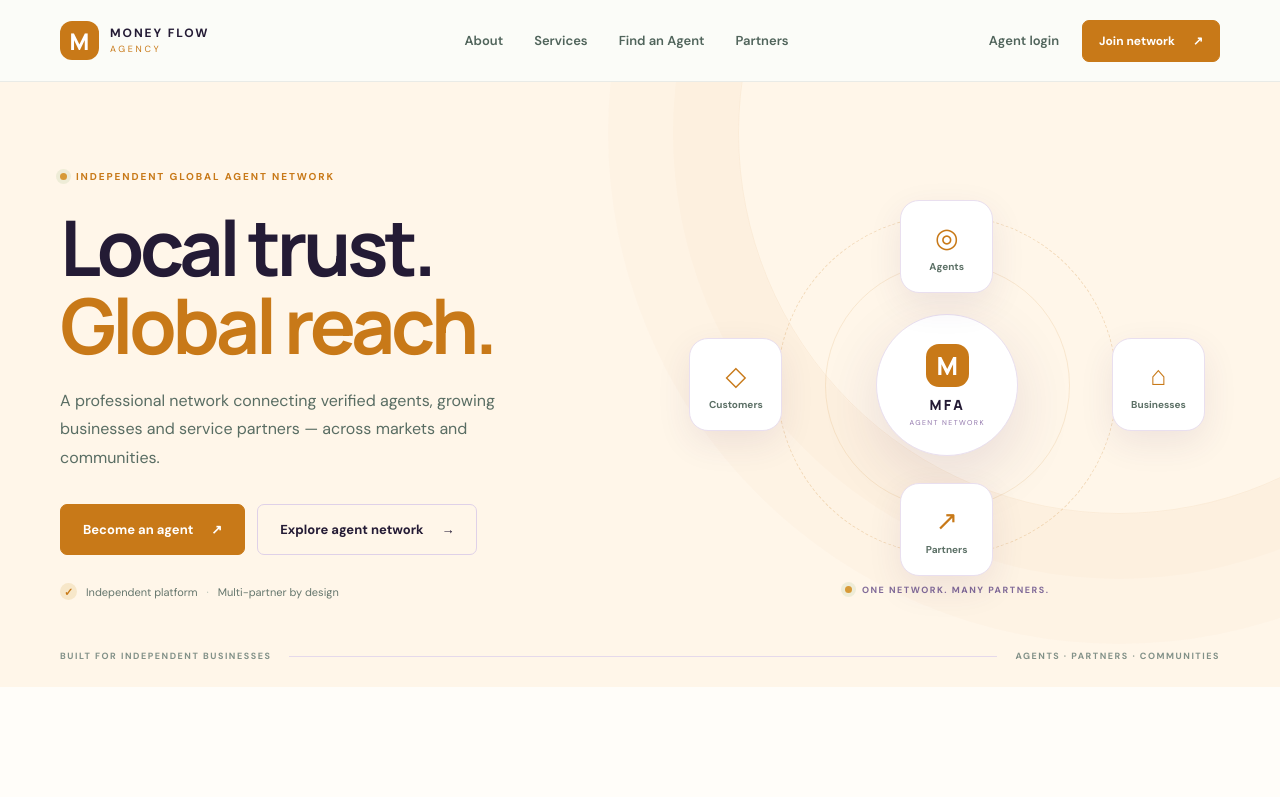
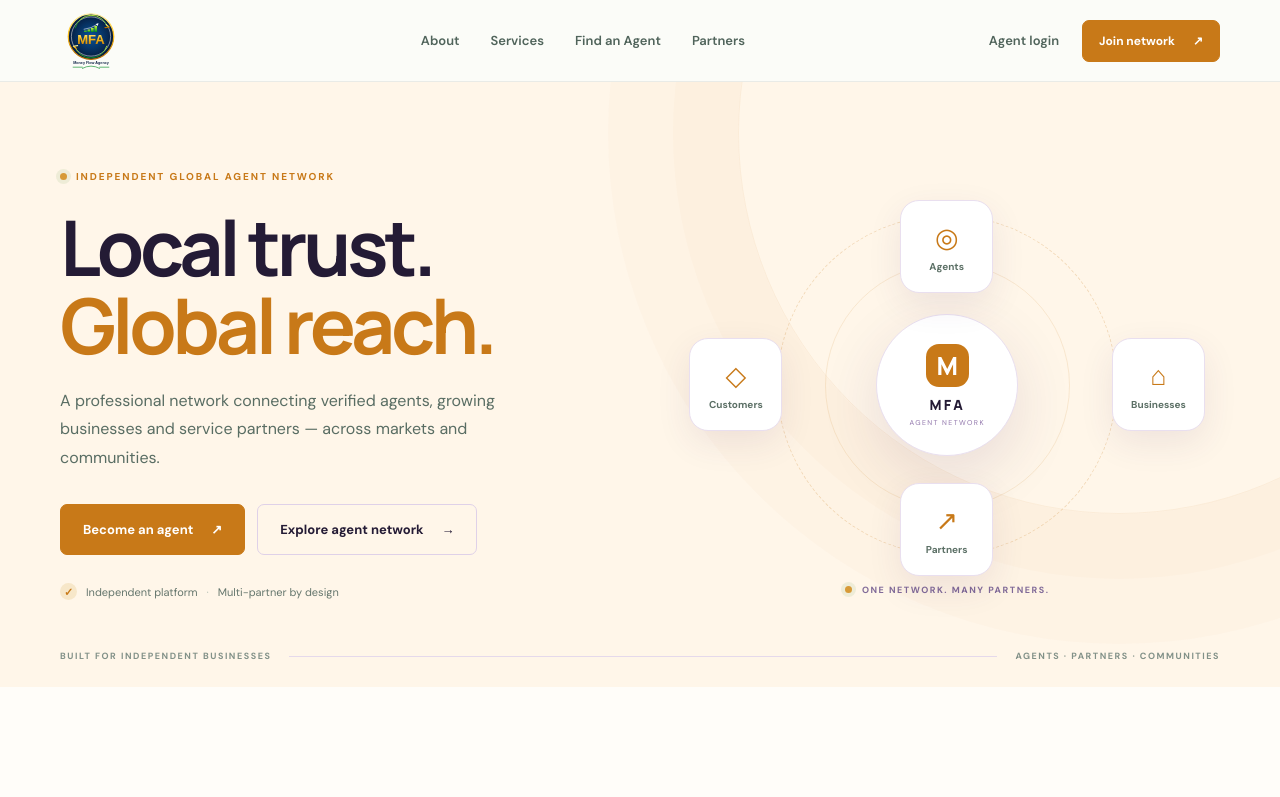
Before and after one commit to MKONDE/Money-flow-agency, a Next.js app: page / in a window 1280 px wide. Shown: the top 797 px of the page. Built offline with nearby package versions, Linux system fonts and the light colour scheme.

Commit message:
Use official MFA logo in site header

```diff
--- a/src/components/site-header.tsx
+++ b/src/components/site-header.tsx
@@ -1,3 +1,4 @@
+import Image from "next/image";
 import Link from "next/link";
 
 const links = [
@@ -12,8 +13,7 @@ export function SiteHeader() {
     <header className="site-header">
       <div className="container nav-wrap">
         <Link href="/" className="brand" aria-label="Money Flow Agency home">
-          <span className="brand-mark">M</span>
-          <span className="brand-copy"><strong>MONEY FLOW</strong><small>AGENCY</small></span>
+          <Image src="/mfa-logo.svg" alt="Money Flow Agency" width={62} height={62} priority />
         </Link>
         <nav className="desktop-nav" aria-label="Main navigation">
           {links.map(([label, href]) => <Link href={href} key={href}>{label}</Link>)}
```
